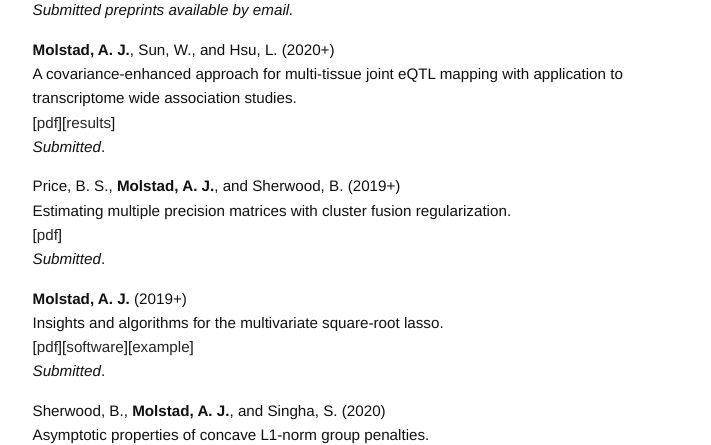
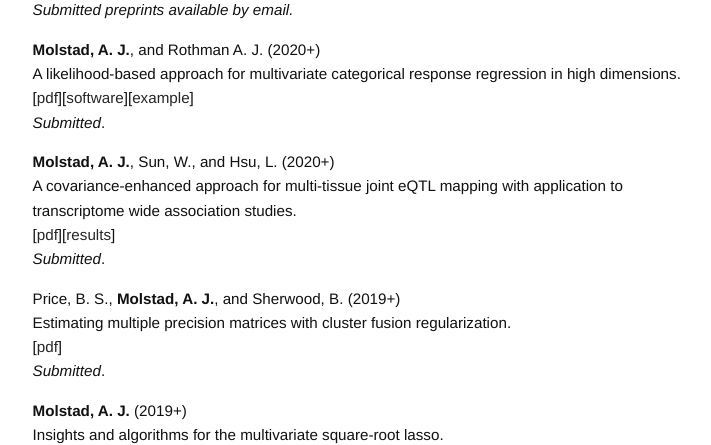
Before and after one commit to ajmolstad/ajmolstad.github.io, a Jekyll site: the page built from research.md, in a window 1280 px wide and 900 px high, cut to the strip 455-900 px from the top of the window. Shown: the whole strip, without its empty margins (275-986 px from the left). Built offline with Jekyll 4.4.1, drawn with Linux system fonts in a browser that asks for light colours.

Commit message:
Update research.md

```diff
--- a/research.md
+++ b/research.md
@@ -20,11 +20,11 @@ Ekvall, K. O., and **Molstad, A. J.** (2020+)<br>
 A latent variable model for mixed-type multivariate response regression. <br>
 *Submitted*.  <br> -->
 
-<!-- **Molstad, A. J.**, and Rothman A. J. (2020+)<br>
-A likelihood-based framework for multivariate categorical response regression in high dimensions. <br>
+**Molstad, A. J.**, and Rothman A. J. (2020+)<br>
+A likelihood-based approach for multivariate categorical response regression in high dimensions. <br>
 [[pdf](https://arxiv.org/pdf/1909.05041)][[software](https://github.com/ajmolstad/BvCategorical)][[example](/docs/BvCategorical_Example.html)] <br>
 *Submitted*.  <br>
- -->
+
 **Molstad, A. J.**, Sun, W., and Hsu, L. (2020+)<br>
 A covariance-enhanced approach for multi-tissue joint eQTL mapping with application to transcriptome wide association studies. <br>
 [[pdf](/docs/MTeQTL_R0.pdf)][[results](https://github.com/ajmolstad/MTeQTLResults)] <br>
```
